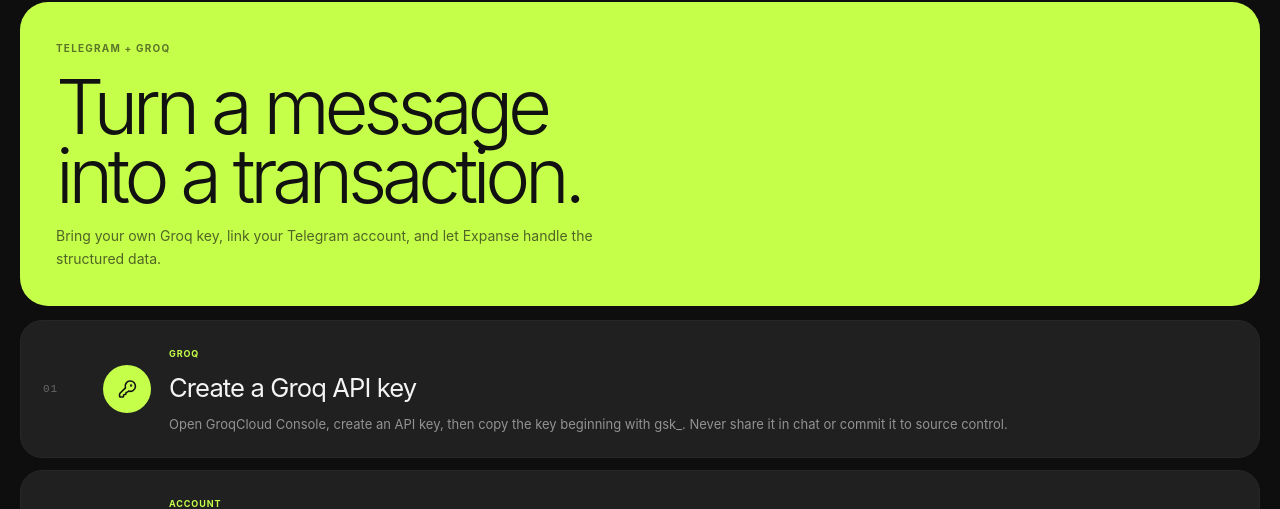
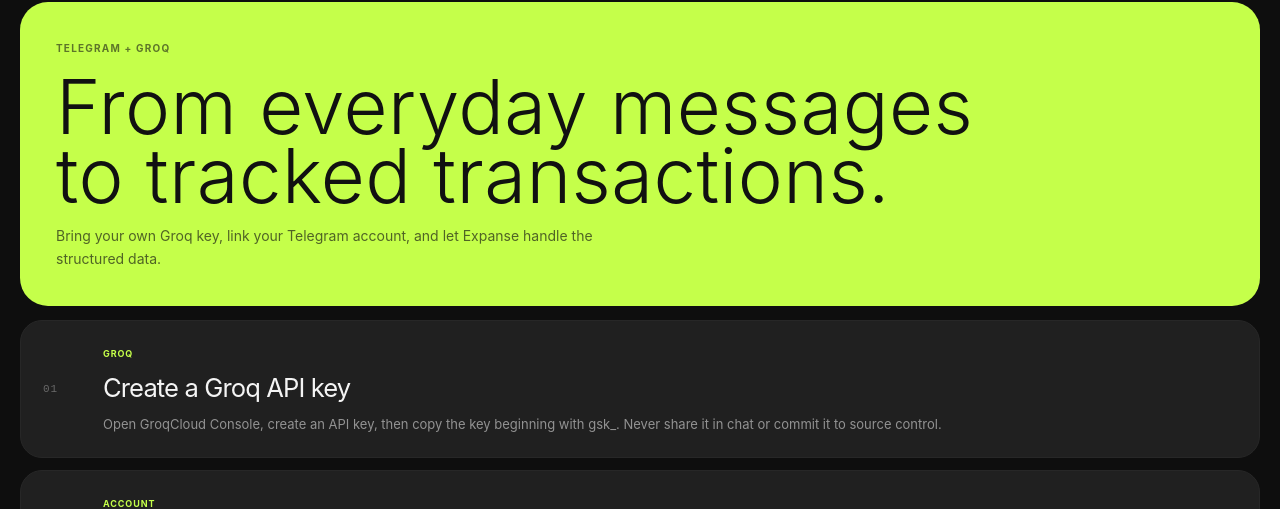
Before and after one commit to AdityaArgadinata/ai-finance-tracker, a Next.js app: page /tutorial in a window 1280 px wide. Shown: the part 251-760 px from the top of the page. Built offline with nearby package versions, Linux system fonts and the light colour scheme; no server answers.

Commit message:
Refine tutorial steps and hero

```diff
--- a/app/tutorial/page.tsx
+++ b/app/tutorial/page.tsx
@@ -1,14 +1,14 @@
-import { Bot, CheckCircle2, KeyRound, Link2, Send, Sparkles } from "lucide-react";
+import { CheckCircle2 } from "lucide-react";
 import { AppHeader } from "@/app/components/AppHeader";
 
 const steps = [
-  { icon: KeyRound, label: "Groq", title: "Create a Groq API key", text: "Open GroqCloud Console, create an API key, then copy the key beginning with gsk_. Never share it in chat or commit it to source control." },
-  { icon: Sparkles, label: "Account", title: "Connect Groq to Expanse", text: "Open Account → Groq API key, paste your key, and select Save key. Expanse validates it with Groq and stores it encrypted in Supabase Vault." },
-  { icon: Link2, label: "Telegram", title: "Generate a link code", text: "From Account → Telegram & AI, select Generate link code. Copy the one-time /link command before its 10-minute expiration." },
-  { icon: Bot, label: "Telegram", title: "Send the command to your bot", text: "Open your Expanse Telegram bot and paste the complete command, for example /link A1B2C3D4. Wait for the connected confirmation." },
-  { icon: Send, label: "Ready", title: "Record your first transaction", text: "Send a natural-language message containing an item and amount. The AI parser will categorize it and save it to your account." },
+  { label: "Groq", title: "Create a Groq API key", text: "Open GroqCloud Console, create an API key, then copy the key beginning with gsk_. Never share it in chat or commit it to source control." },
+  { label: "Account", title: "Connect Groq to Expanse", text: "Open Account → Groq API key, paste your key, and select Save key. Expanse validates it with Groq and stores it encrypted in Supabase Vault." },
+  { label: "Telegram", title: "Generate a link code", text: "From Account → Telegram & AI, select Generate link code. Copy the one-time /link command before its 10-minute expiration." },
+  { label: "Telegram", title: "Send the command to your bot", text: "Open your Expanse Telegram bot and paste the complete command, for example /link A1B2C3D4. Wait for the connected confirmation." },
+  { label: "Ready", title: "Record your first transaction", text: "Send a natural-language message containing an item and amount. The AI parser will categorize it and save it to your account." },
 ];
 
 export default function TutorialPage() {
-  return <main className="shell"><AppHeader active="tutorial" /><section className="page-heading"><div><span>Getting started</span><h1>Tutorial</h1></div><p>Connect Telegram and Groq in a few minutes</p></section><section className="tutorial-hero" style={{ minHeight: 0 }}><div><span>Telegram + Groq</span><h2>Turn a message into a transaction.</h2><p>Bring your own Groq key, link your Telegram account, and let Expanse handle the structured data.</p></div></section><section className="tutorial-steps">{steps.map(({ icon: Icon, label, title, text }, index) => <article key={title}><span className="tutorial-number">{String(index + 1).padStart(2, "0")}</span><i><Icon /></i><div><small>{label}</small><h2>{title}</h2><p>{text}</p></div></article>)}</section><section className="tutorial-example"><div><span>Try it</span><h2>Messages the bot understands</h2></div><div className="tutorial-messages"><code>beli makan 26k</code><code>bensin motor 50k</code><code>gaji bulanan 5000k</code></div></section><section className="tutorial-note"><CheckCircle2 /><div><strong>Connection checklist</strong><p>Account shows both “Telegram connected” and “Groq connected” before you send a transaction.</p></div></section></main>;
+  return <main className="shell"><AppHeader active="tutorial" /><section className="page-heading"><div><span>Getting started</span><h1>Tutorial</h1></div><p>Connect Telegram and Groq in a few minutes</p></section><section className="tutorial-hero" style={{ minHeight: 0 }}><div><span>Telegram + Groq</span><h2>From everyday messages<br />to tracked transactions.</h2><p>Bring your own Groq key, link your Telegram account, and let Expanse handle the structured data.</p></div></section><section className="tutorial-steps">{steps.map(({ label, title, text }, index) => <article key={title}><span className="tutorial-number">{String(index + 1).padStart(2, "0")}</span><div><small>{label}</small><h2>{title}</h2><p>{text}</p></div></article>)}</section><section className="tutorial-example"><div><span>Try it</span><h2>Messages the bot understands</h2></div><div className="tutorial-messages"><code>beli makan 26k</code><code>bensin motor 50k</code><code>gaji bulanan 5000k</code></div></section><section className="tutorial-note"><CheckCircle2 /><div><strong>Connection checklist</strong><p>Account shows both “Telegram connected” and “Groq connected” before you send a transaction.</p></div></section></main>;
 }
```
Also changed, not shown: app/globals.css.
